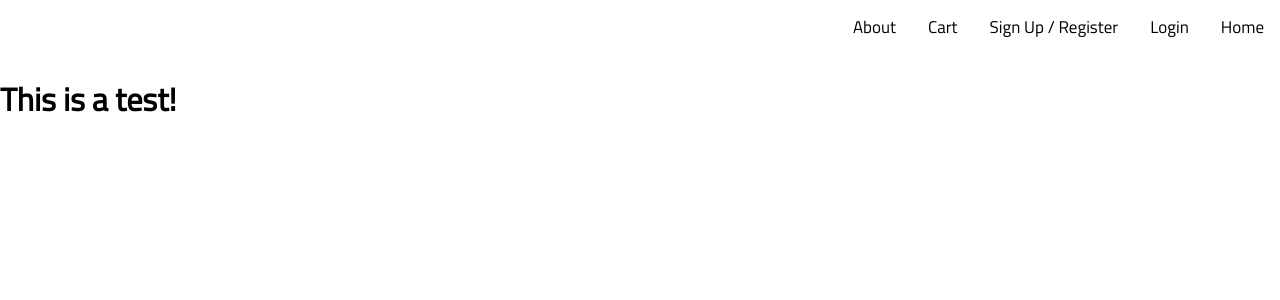
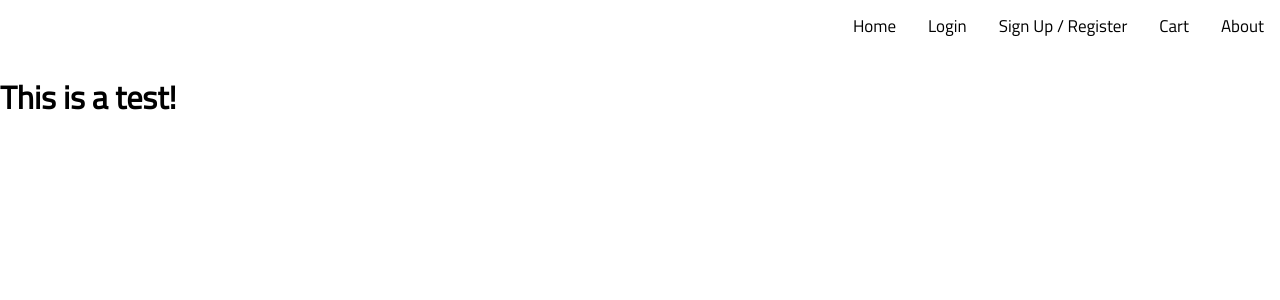
Before and after one commit to kfang00/merit-winter-project, a Flask app: page / in a window 1280 px wide. Shown: the top 300 px of the page. Run offline with Flask 2, Linux system fonts and the light colour scheme.

Commit message:
update nav bar

```diff
--- a/static/style.css
+++ b/static/style.css
@@ -1,24 +1,35 @@
 @import url("https://fonts.googleapis.com/css?family=Titillium Web");
 
 body{
-	font-family: 'Titillium Web', sans-serif;
-	margin: 0px;
+  font-family: 'Titillium Web', sans-serif;
+  margin: 0px;
 }
 .nav-bar{
-	overflow: hidden;
+  overflow: hidden;
+  position: sticky;
 }
-.nav-bar a {
+.nav-bar ul {
   float: right;
+  padding: 0;
+  margin: 0;
+  display: flex;
+  justify-content: flex-end;
+  list-style-type: none;
+}
+.nav-bar li a{
+  text-decoration: none;
+  float: left;
+  top: 0;
   text-align: center;
-  padding: 14px 16px;
-  text-decoration: none;
+  padding: 13px 16px;
   font-size: 17px;
-  top: 0;
-	position: sticky;
-	color: black;
+  color: black;
 }
 
-.nav-bar a:hover {
+.nav-bar li a:hover {
   color: #3EB489;
-	transition: 0.2s;
+  transition: 0.2s;
+  border-bottom: solid;
+  border-bottom-color: #3EB489;
+  border-bottom-width: thick;
 }
--- a/templates/index.html
+++ b/templates/index.html
@@ -8,13 +8,13 @@
 </head>
 <body>
 		<div class="nav-bar">
-			<div>
-				<a href="/">Home</a>
-				<a href="/login">Login</a>
-				<a href="/signUp">Sign Up / Register</a>
-				<a href="/cart">Cart</a>
-				<a href="/about">About</a>
-			</div>
+			<ul>
+				<li><a href="/">Home</a></li>
+				<li><a href="/login">Login</a></li>
+				<li><a href="/signUp">Sign Up / Register</a></li>
+				<li><a href="/cart">Cart</a></li>
+				<li><a href="/about">About</a></li>
+			</ul>
 		</div>
 		<div class="bodyContent">
 			<h1>This is a test!</h1>
```
Also changed, not shown: 1 other file.
